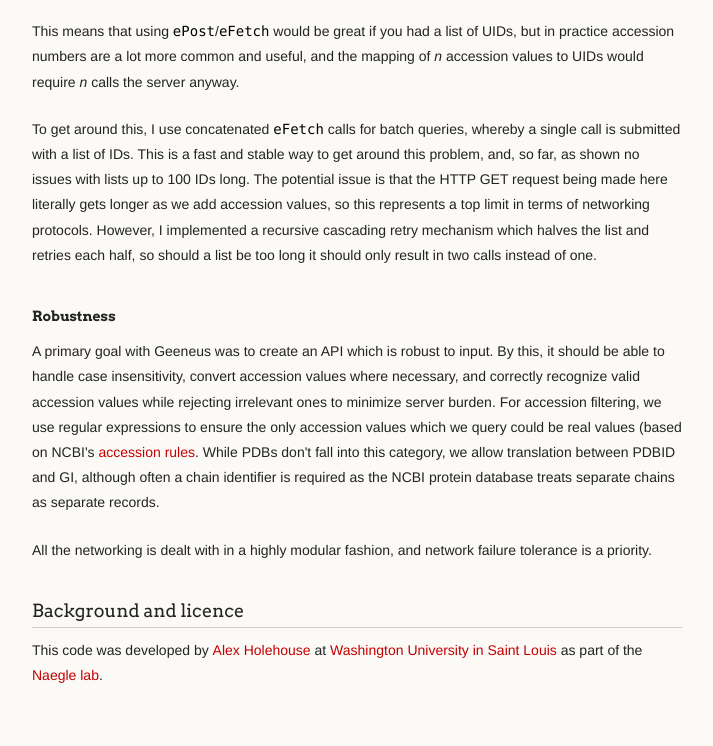
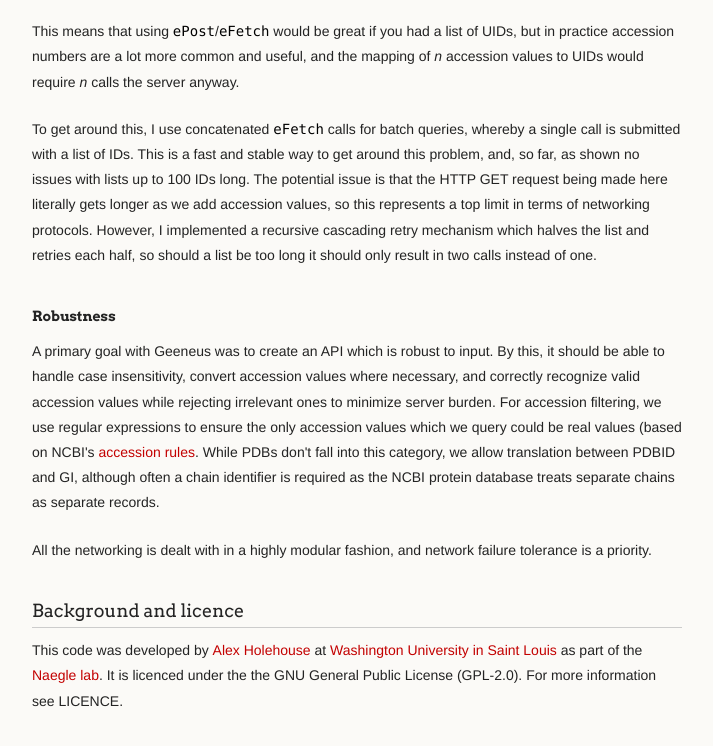
Before and after one commit to alexholehouse/Geeneus, a plain HTML site: page index.html in a window 1280 px wide. Shown: the part 2295-3041 px from the top of the page, without its empty margins (278-991 px from the left). Drawn offline with Linux system fonts and the light colour scheme.

```diff
--- a/index.html
+++ b/index.html
@@ -108,7 +108,7 @@ manager.get_protein_sequence("NP_001120968")
 
 <h3>Background and licence</h3>
 
-<p>This code was developed by <a href="http://holehouse.org">Alex Holehouse</a> at <a href="http://www.wustl.edu/">Washington University in Saint Louis</a> as part of the <a href="http://naegle.wustl.edu/people/lab_members.html">Naegle lab</a>. </p>
+<p>This code was developed by <a href="http://holehouse.org">Alex Holehouse</a> at <a href="http://www.wustl.edu/">Washington University in Saint Louis</a> as part of the <a href="http://naegle.wustl.edu/people/lab_members.html">Naegle lab</a>. It is licenced under the the GNU General Public License (GPL-2.0). For more information see LICENCE.</p>
       </section>
       <footer>
         <p><small>Hosted on <a href="https://pages.github.com">GitHub Pages</a> using the Dinky theme</small></p>
```
Also changed, not shown: params.json (+1 -1 lines).
